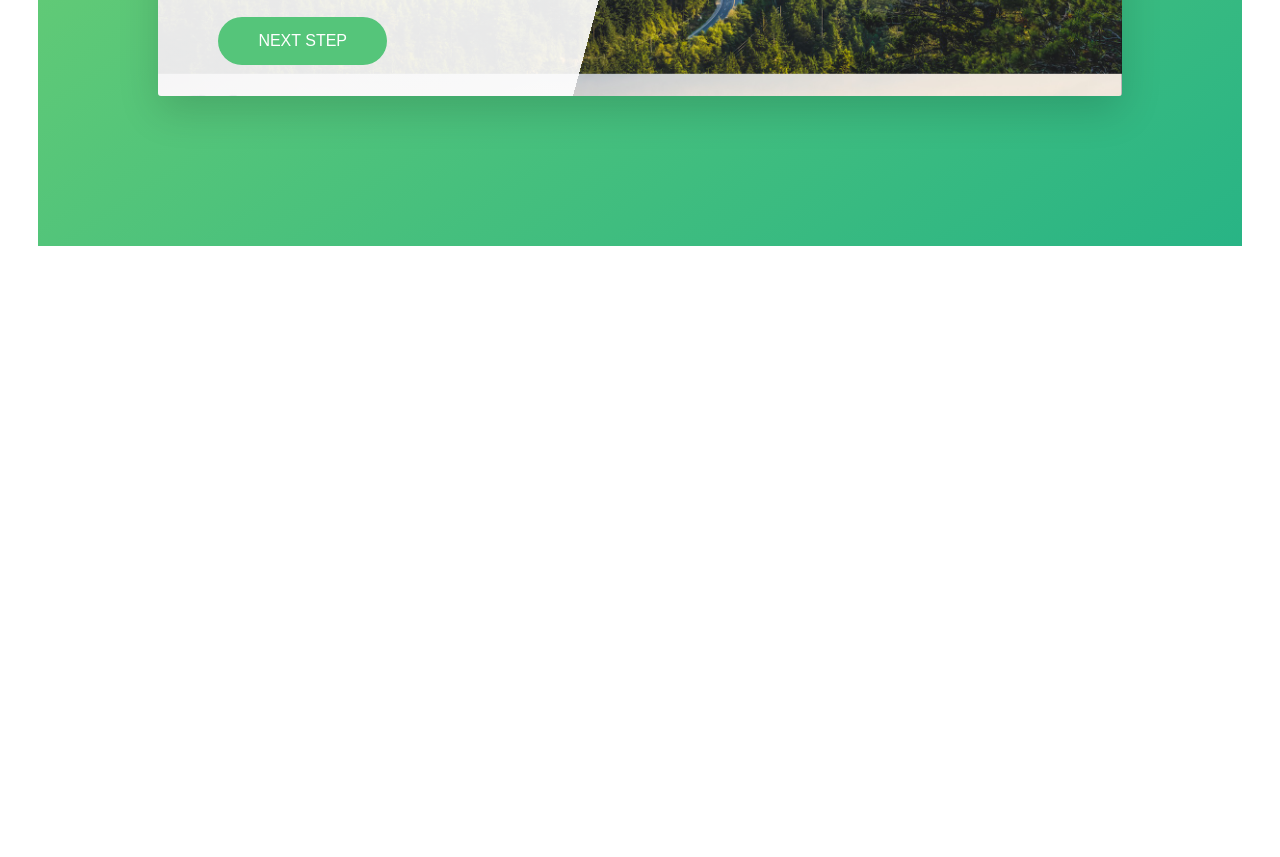
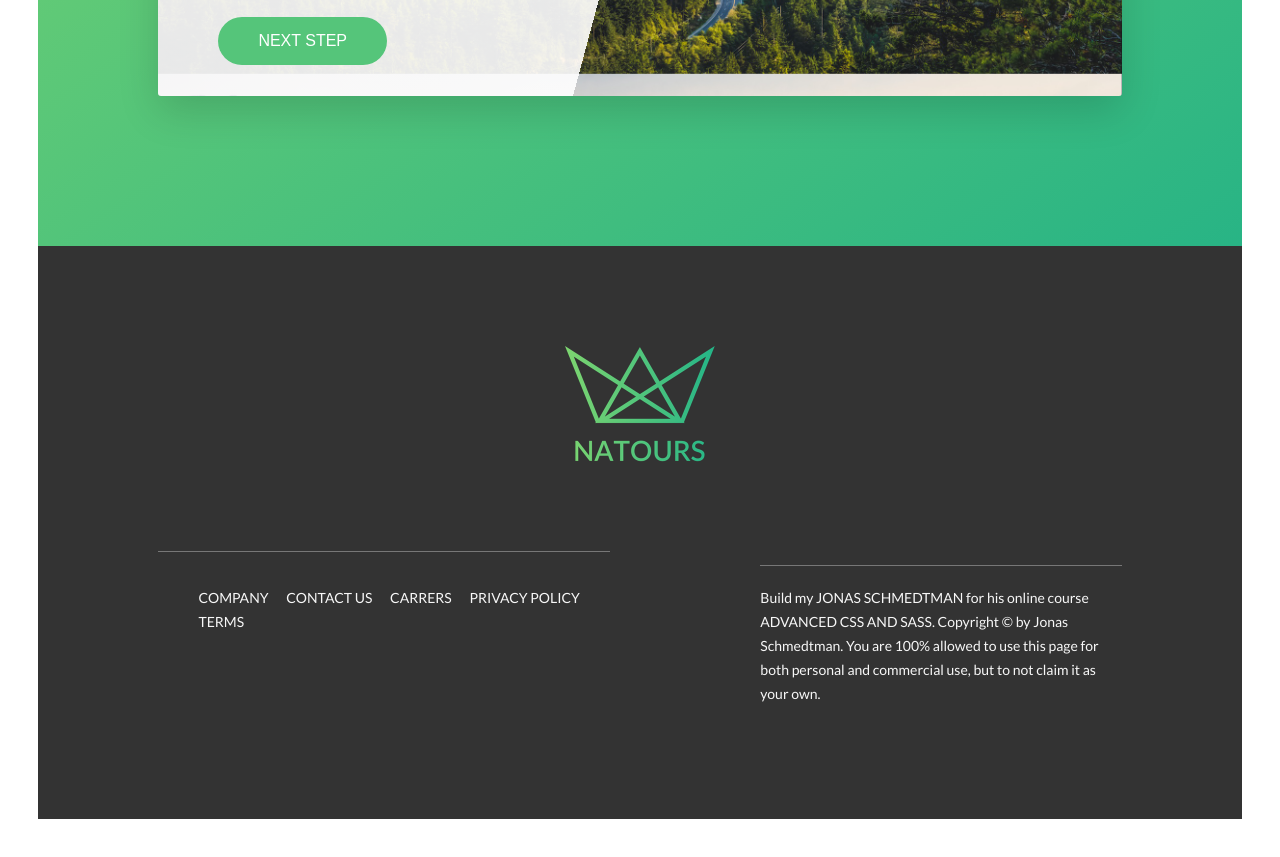
Before and after one commit to mrdeilax/Natorious, a website: page index.html in a window 1280 px wide. Shown: the part 5597-6454 px from the top of the page. Before the commit the page ends 5881 px from the top, so only its background shows below. Drawn offline with Linux system fonts and the light colour scheme.

Commit message:
Add footer

```diff
--- a/index.html
+++ b/index.html
@@ -392,5 +392,33 @@
         </div>
       </section>
     </main>
+
+    <footer class="footer">
+      <div class="footer__logo-box">
+        <img src="/public/img/logo-green-2x.png" alt="Full logo" class="footer__logo">
+      </div>
+      <div class="row">
+        <div class="col-1-of-2">
+          <div class="footer__navigation">
+            <ul class="footer__list">
+              <li class="footer__item"><a href="#" class="footer__link">Company</a></li>
+              <li class="footer__item"><a href="#" class="footer__link">Contact us</a></li>
+              <li class="footer__item"><a href="#" class="footer__link">Carrers</a></li>
+              <li class="footer__item"><a href="#" class="footer__link">Privacy policy</a></li>
+              <li class="footer__item"><a href="#" class="footer__link">Terms</a></li>
+            </ul>
+          </div>
+        </div>
+        <div class="col-1-of-2">
+          <p class="footer__copyright">
+            Build my <a href="#" class="footer__link">Jonas Schmedtman</a>
+            for his online course
+            <a href="" class="footer__link">Advanced CSS and SASS </a>.
+            Copyright &copy; by Jonas Schmedtman.
+            You are 100% allowed to use this page for both personal and commercial use, but to not claim it as your own.
+          </p>
+        </div>
+      </div>
+    </footer>
   </body>
 </html>
--- a/sass/abstracts/_variables.scss
+++ b/sass/abstracts/_variables.scss
@@ -12,6 +12,7 @@ $color-tertiary: #5643fa;
 $color-grey-light-1: #f7f7f7;
 $color-grey-light-2: #eee;
 $color-grey-dark: #777;
+$color-grey-dark-2: #333;
 
 $color-white: #fff;
 $color-black: #000;
--- a/sass/base/_utilities.scss
+++ b/sass/base/_utilities.scss
@@ -1,7 +1,7 @@
 .u-center-text{text-align: center !important;}
 
 .u-margin-bottom-large{margin-bottom: 8rem !important;}
-
+.u-margin-bottom-medium{margin-bottom: 4rem !important;}
 .u-margin-bottom-small{margin-bottom: 1.5rem !important;}
 
 .u-margin-top-large{margin-top: 5rem !important;}
--- /dev/null
+++ b/sass/layout/_footer.scss
@@ -0,0 +1,59 @@
+.footer{
+    background-color: $color-grey-dark-2;
+    padding: 10rem 0;
+    font-size: 1.4rem;
+    color: $color-grey-light-1;
+
+    &__logo-box{
+        text-align: center;
+        margin-bottom: 8rem;
+    }
+
+    &__logo{
+        width: 15rem;
+    }
+
+    &__navigation{
+        border-top: 1px solid $color-grey-dark;
+        padding-top: 2rem;
+        display: inline-block;
+    }
+
+    &__list{
+        list-style: none;
+    }
+
+    &__item{
+        display: inline-block;
+
+        &:not(:last-child){
+            margin-right: 1.5rem;
+        }
+    }
+
+    &__link{
+        &:link,
+        &:visited{
+            color: $color-grey-light-1;
+            background-color: $color-grey-dark-2;
+            text-decoration: none;
+            text-transform: uppercase;
+            display: inline-block;
+            transition: all .2s;
+        }
+
+        &:hover,
+        &:active{
+            color: $color-primary;
+            box-shadow: 0 1rem 2rem rgba($color-black, .4);
+            transform: translateY(-.5rem);
+        }
+    }
+
+    &__copyright{
+        border-top: 1px solid $color-grey-dark;
+        padding-top: 2rem;
+        width: 80%;
+        float: right;
+    }
+}
--- a/sass/main.scss
+++ b/sass/main.scss
@@ -17,5 +17,6 @@
 
 @import "./layout/grid";
 @import "./layout/header";
+@import "./layout/footer";
 
 @import "./pages/home";
```
Also changed, not shown: public/css/style.css.
